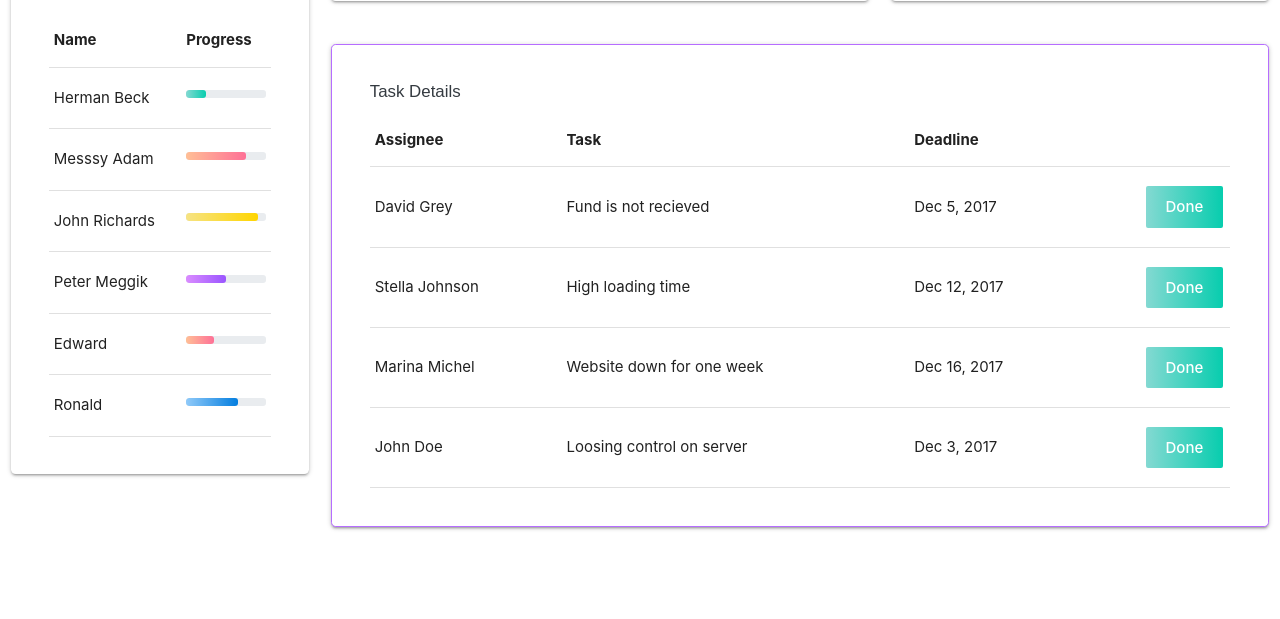
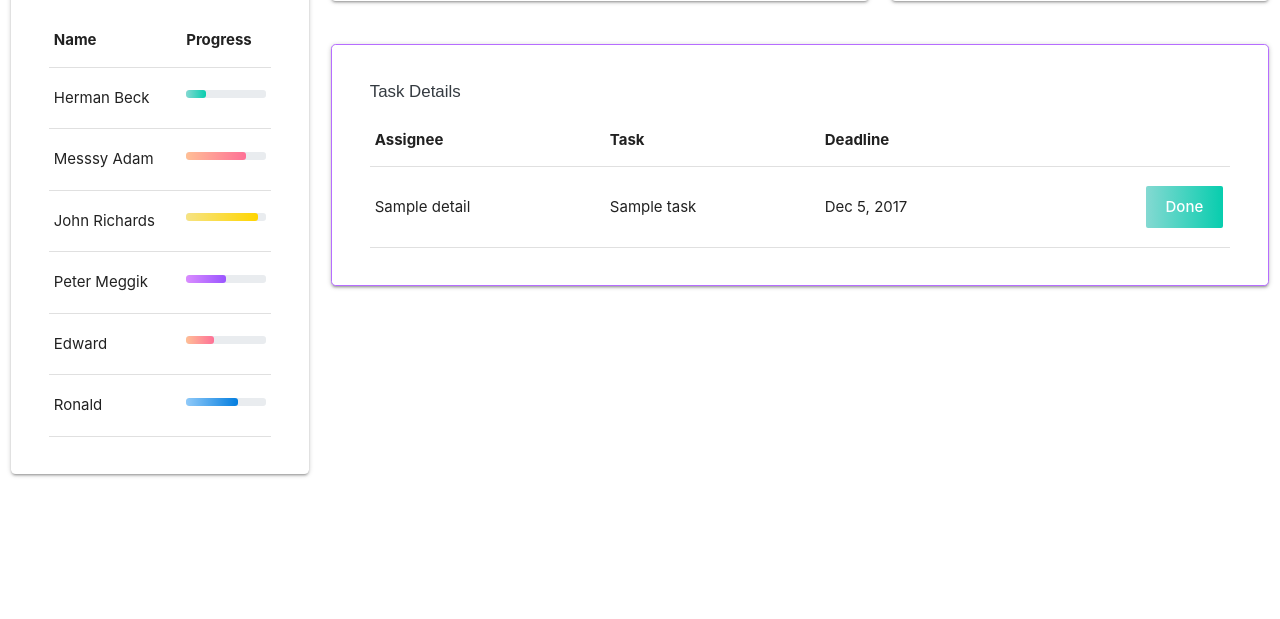
Before and after one commit to abhaydhiman/TEAMoTECH, a Flask app: template templates/main_lobby.html in a window 1280 px wide. Shown: the part 973-1592 px from the top of the page. After the commit the page ends 1450 px from the top, so only its background shows below. Run offline with Flask 2, Linux system fonts and the light colour scheme; the template is opened without the code that fills it: most values are stand-ins (such as "Sample title", 1, 10 or a date in 2020); some libraries are stand-ins or nearby versions.

Commit message:
applied the changes using jinja

```diff
--- a/templates/main_lobby.html
+++ b/templates/main_lobby.html
@@ -264,50 +264,19 @@
                                         </tr>
                                     </thead>
                                     <tbody>
+                                        {% for details in task_details %}
                                         <tr>
                                             <td>
-                                                David Grey
+                                                {{details.name}}
                                             </td>
-                                            <td> Fund is not recieved </td>
+                                            <td> {{details.task}} </td>
                                             <!-- <td>
                                                 <label class="badge badge-gradient-success">DONE</label>
                                             </td> -->
                                             <td> Dec 5, 2017 </td>
                                             <td><input class="input-button bg-gradient-success float-right" type="submit" value="Done"></td>
                                         </tr>
-                                        <tr>
-                                            <td>
-                                                Stella Johnson
-                                            </td>
-                                            <td> High loading time </td>
-                                            <!-- <td>
-                                                <label class="badge badge-gradient-warning">PROGRESS</label>
-                                            </td> -->
-                                            <td> Dec 12, 2017 </td>
-                                            <td> <input class="input-button bg-gradient-success float-right" type="submit" value="Done"> </td>
-                                        </tr>
-                                        <tr>
-                                            <td>
-                                                Marina Michel
-                                            </td>
-                                            <td> Website down for one week </td>
-                                            <!-- <td>
-                                                <label class="badge badge-gradient-info">ON HOLD</label>
-                                            </td> -->
-                                            <td> Dec 16, 2017 </td>
-                                            <td> <input class="input-button bg-gradient-success float-right" type="submit" value="Done"> </td>
-                                        </tr>
-                                        <tr>
-                                            <td>
-                                                John Doe
-                                            </td>
-                                            <td> Loosing control on server </td>
-                                            <!-- <td>
-                                                <label class="badge badge-gradient-danger">REJECTED</label>
-                                            </td> -->
-                                            <td> Dec 3, 2017 </td>
-                                            <td> <input class="input-button bg-gradient-success float-right" type="submit" value="Done"> </td>
-                                        </tr>
+                                        {% endfor %}
                                     </tbody>
                                 </table>
                             </div>
```
